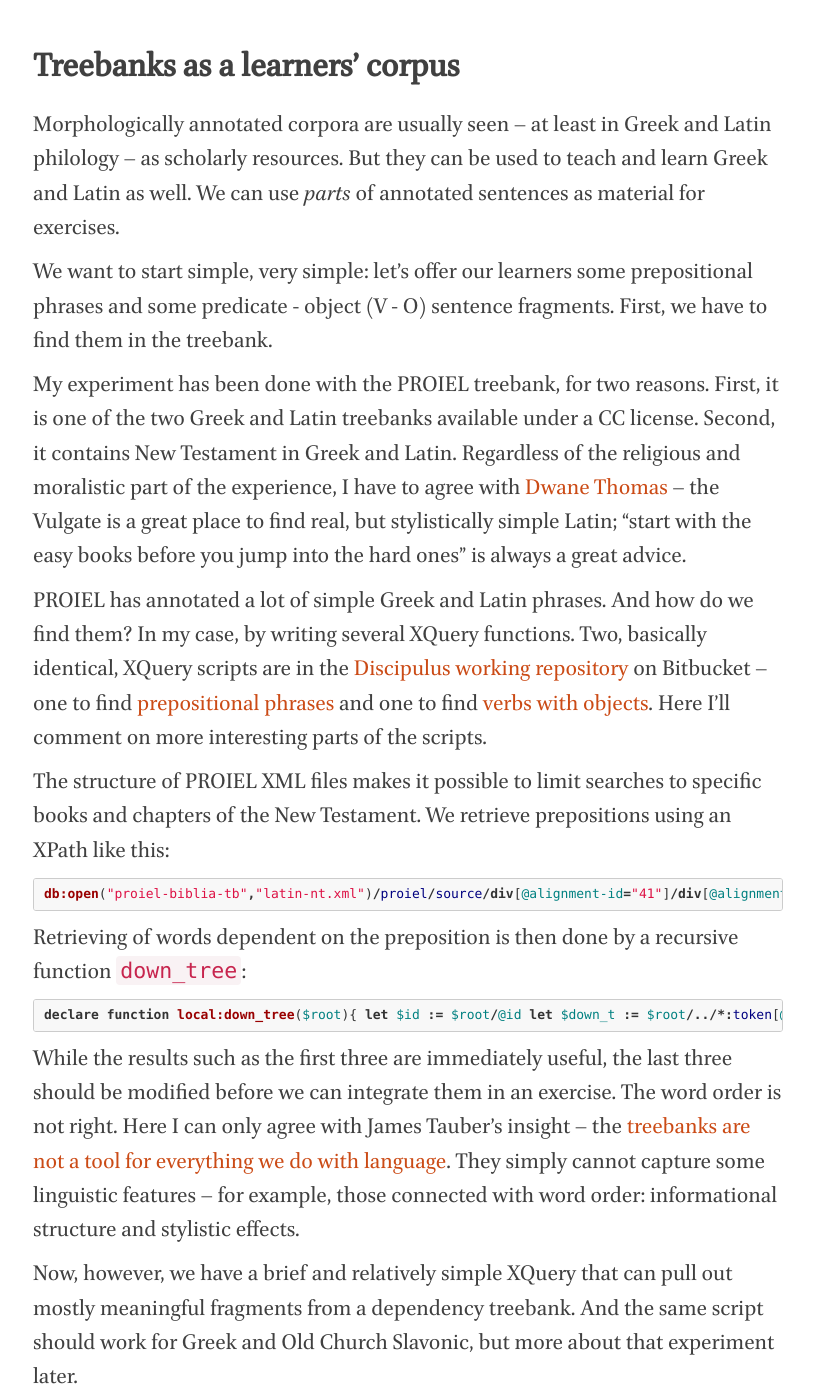
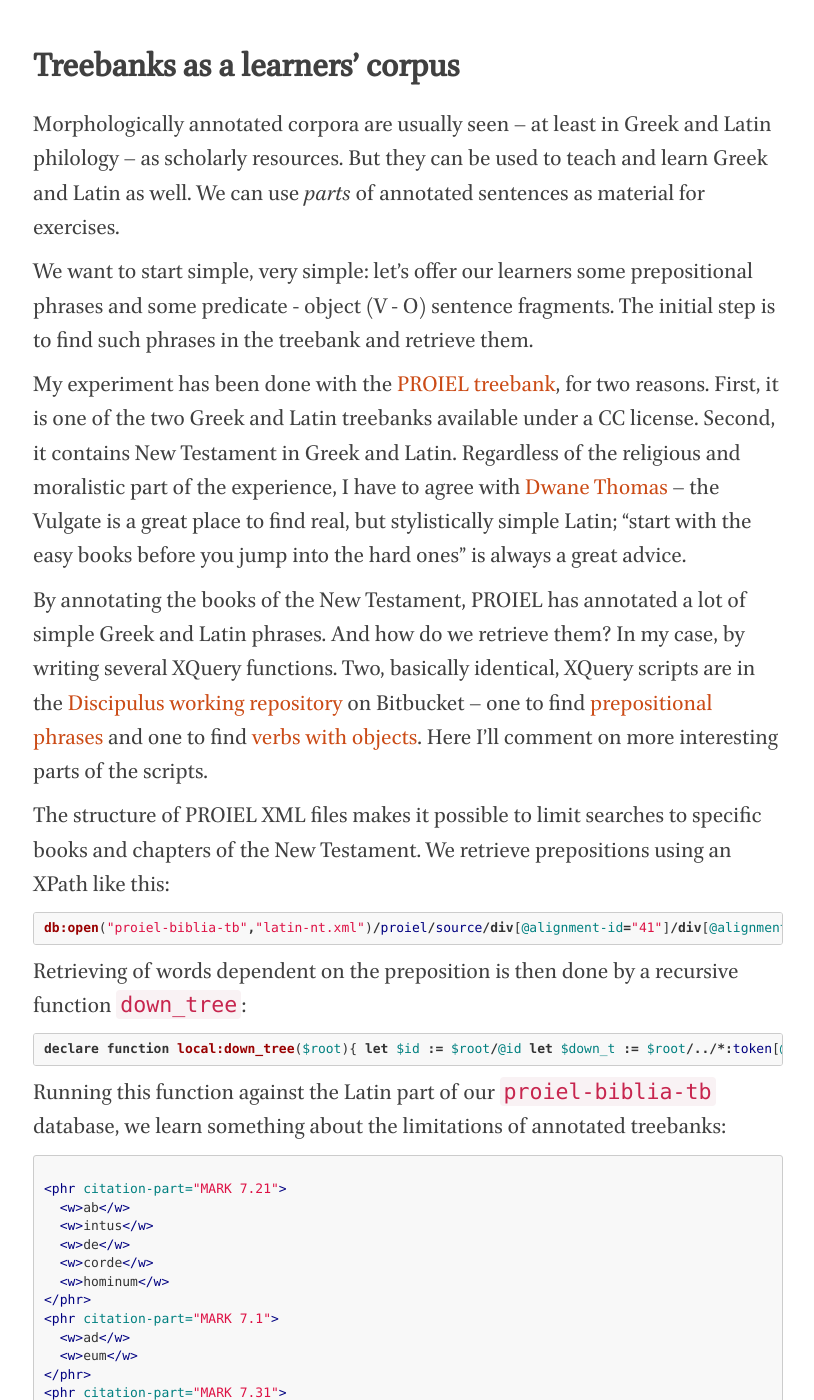
Before and after one commit to nevenjovanovic/nevenjovanovic.github.io, a Jekyll site: the page built from _posts/2017-06-25-treebanks-for-learners.markdown, in a window 1280 px wide and 1400 px high, scrolled down 547 px. Shown: the whole window, without its empty margins (232-1046 px from the left). Built offline with Jekyll 4.4.1, drawn with Linux system fonts in a browser that asks for light colours; nearby versions of some CDN libraries; some of the changed text lies outside the part shown.

Commit message:
Corrections to text and formatting

````diff
--- a/_posts/2017-06-25-treebanks-for-learners.markdown
+++ b/_posts/2017-06-25-treebanks-for-learners.markdown
@@ -12,11 +12,11 @@
 
 Morphologically annotated corpora are usually seen -- at least in Greek and Latin philology -- as scholarly resources. But they can be used to teach and learn Greek and Latin as well. We can use *parts* of annotated sentences as material for exercises.
 
-We want to start simple, very simple: let's offer our learners some prepositional phrases and some predicate - object (V - O) sentence fragments. First, we have to find them in the treebank.
+We want to start simple, very simple: let's offer our learners some prepositional phrases and some predicate - object (V - O) sentence fragments. The initial step is to find such phrases in the treebank and retrieve them.
 
-My experiment has been done with the PROIEL treebank, for two reasons. First, it is one of the two Greek and Latin treebanks available under a CC license. Second, it contains New Testament in Greek and Latin. Regardless of the religious and moralistic part of the experience, I have to agree with [Dwane Thomas](https://dwanethomas.com/the-vulgate-latin-course/) -- the Vulgate is a great place to find real, but stylistically simple Latin; "start with the easy books before you jump into the hard ones" is always a great advice.
+My experiment has been done with the [PROIEL treebank](https://proiel.github.io/), for two reasons. First, it is one of the two Greek and Latin treebanks available under a CC license. Second, it contains New Testament in Greek and Latin. Regardless of the religious and moralistic part of the experience, I have to agree with [Dwane Thomas](https://dwanethomas.com/the-vulgate-latin-course/) -- the Vulgate is a great place to find real, but stylistically simple Latin; "start with the easy books before you jump into the hard ones" is always a great advice.
 
-PROIEL has annotated a lot of simple Greek and Latin phrases. And how do we find them? In my case, by writing several XQuery functions. Two, basically identical, XQuery scripts are in the [Discipulus working repository](https://bitbucket.org/nevenjovanovic/discipulus) on Bitbucket -- one to find [prepositional phrases](https://bitbucket.org/nevenjovanovic/discipulus/src/18eb4ecae815001619d661be295287841954360d/scripts/PROIELGetPrepositionalPhrasesRecursive.xq?at=master) and one to find [verbs with objects](https://bitbucket.org/nevenjovanovic/discipulus/src/18eb4ecae815001619d661be295287841954360d/scripts/PROIELGetPredObj.xq?at=master). Here I'll comment on more interesting parts of the scripts.
+By annotating the books of the New Testament, PROIEL has annotated a lot of simple Greek and Latin phrases. And how do we retrieve them? In my case, by writing several XQuery functions. Two, basically identical, XQuery scripts are in the [Discipulus working repository](https://bitbucket.org/nevenjovanovic/discipulus) on Bitbucket -- one to find [prepositional phrases](https://bitbucket.org/nevenjovanovic/discipulus/src/18eb4ecae815001619d661be295287841954360d/scripts/PROIELGetPrepositionalPhrasesRecursive.xq?at=master) and one to find [verbs with objects](https://bitbucket.org/nevenjovanovic/discipulus/src/18eb4ecae815001619d661be295287841954360d/scripts/PROIELGetPredObj.xq?at=master). Here I'll comment on more interesting parts of the scripts.
 
 The structure of PROIEL XML files makes it possible to limit searches to specific books and chapters of the New Testament. We retrieve prepositions using an XPath like this:
 
@@ -39,6 +39,8 @@
          then ( $down_t/@form/string() , local:down_tree($down_t) )
   else $down_t/@form/string()
 };
+
+```
 
 Running this function against the Latin part of our `proiel-biblia-tb` database, we learn something about the limitations of annotated treebanks:
 
````
